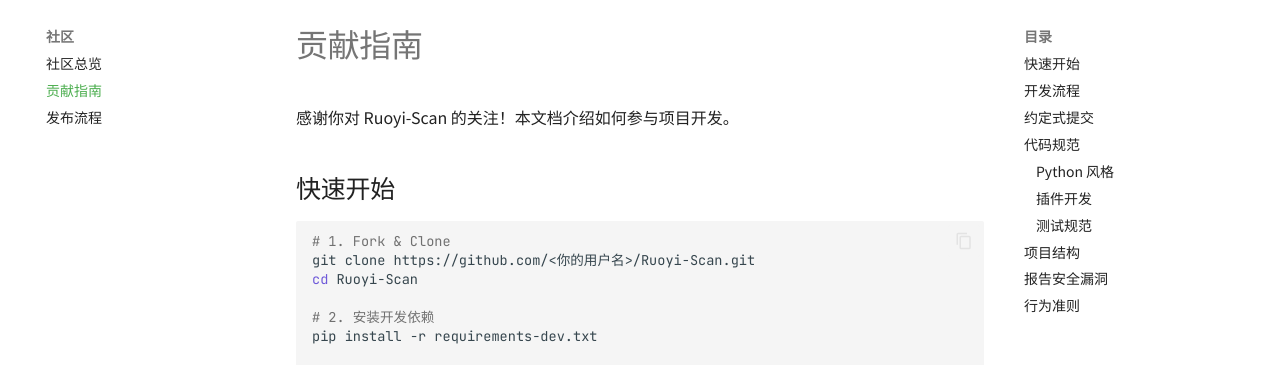
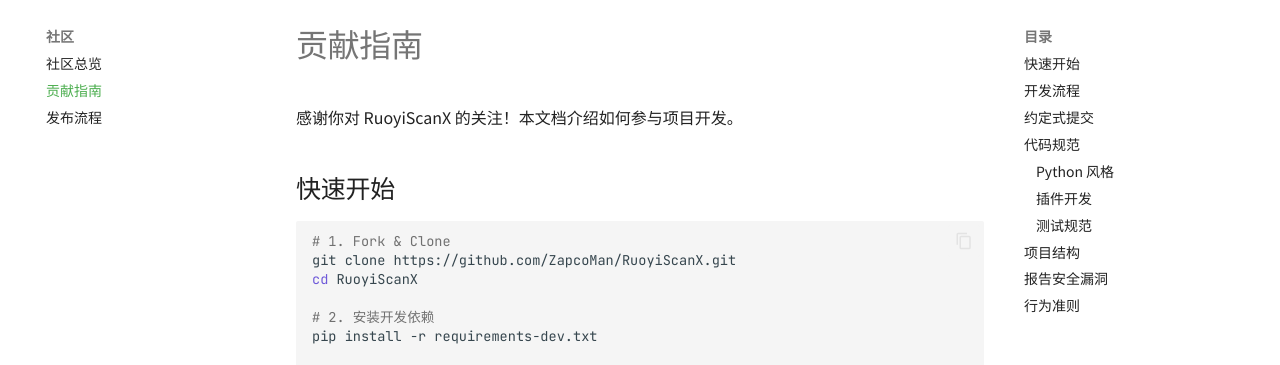
Before and after one commit to ZapcoMan/RuoyiScanX, an MkDocs documentation site: the page built from docs/CONTRIBUTING.md, in a window 1280 px wide and 900 px high. Shown: the part 123-488 px from the top of the window. Built offline with MkDocs 1.6.1 and Material for MkDocs 9.7.7, drawn with Linux system fonts in a browser that asks for light colours; comment, search, counter and statistics services are not loaded; some of the changed text lies outside the part shown.

Commit message:
docs(community): 更新项目名称为RuoyiScanX
- 将所有文档中的Ruoyi-Scan替换为RuoyiScanX
- 更新项目结构说明中的目录名称
- 修改桌面版文件名和路径相关描述
- 更新DevSecOps集成指南中的项目名称引用

````diff
--- a/docs/CONTRIBUTING.md
+++ b/docs/CONTRIBUTING.md
@@ -1,13 +1,13 @@
 # 贡献指南
 
-感谢你对 Ruoyi-Scan 的关注！本文档介绍如何参与项目开发。
+感谢你对 RuoyiScanX 的关注！本文档介绍如何参与项目开发。
 
 ## 快速开始
 
 ```bash
 # 1. Fork & Clone
-git clone https://github.com/<你的用户名>/Ruoyi-Scan.git
-cd Ruoyi-Scan
+git clone https://github.com/ZapcoMan/RuoyiScanX.git
+cd RuoyiScanX
 
 # 2. 安装开发依赖
 pip install -r requirements-dev.txt
@@ -119,7 +119,7 @@
 ## 项目结构
 
 ```
-Ruoyi-Scan/
+RuoyiScanX/
 ├── main.py              # CLI 入口（参数解析）
 ├── core/                # 核心引擎（runner / session / report / models）
 ├── lib/                 # 功能库（WAF 绕过 / 认证 / 逻辑扫描 / 异步引擎...）
````
Also changed, not shown: docs/community.md (+1 -1 lines), docs/desktop.md (+10 -10 lines), docs/devsecops.md (+2 -2 lines).
